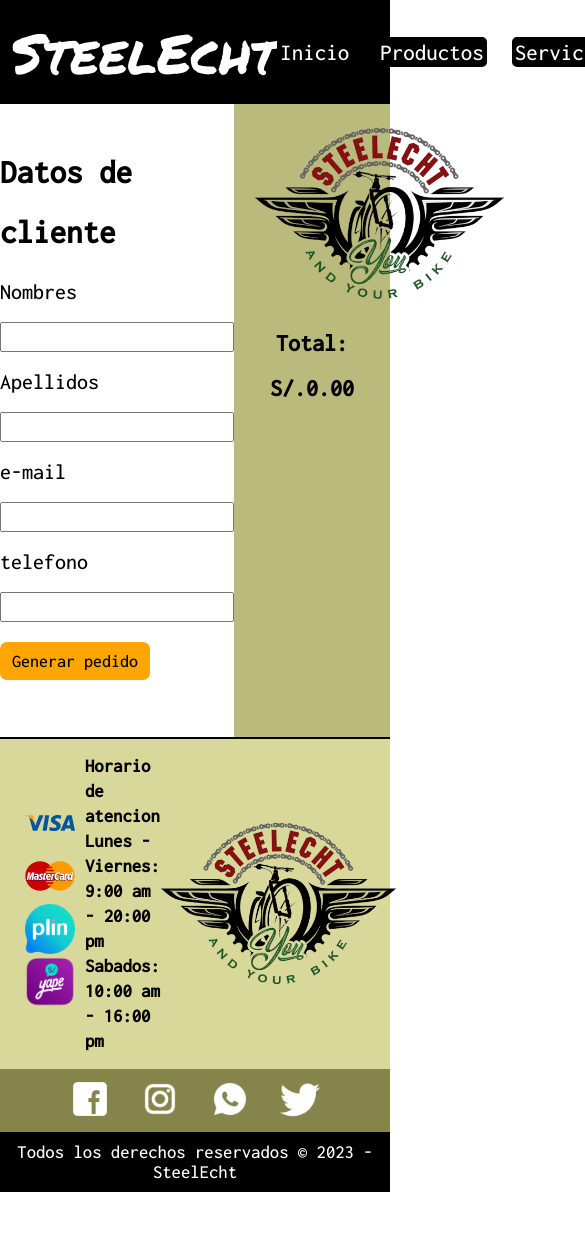
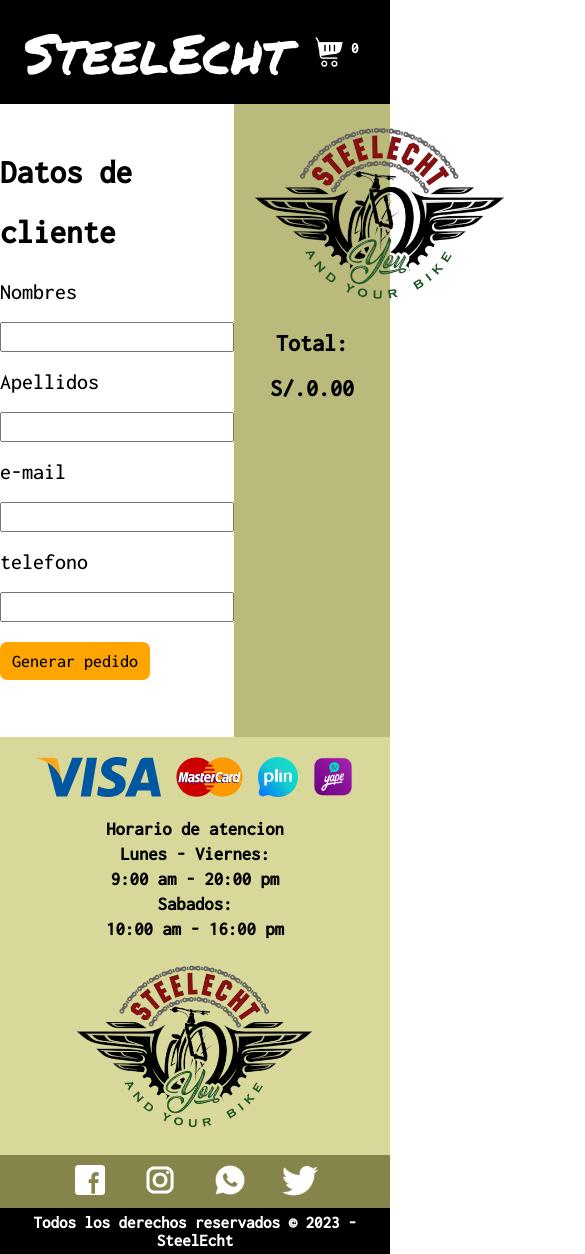
Before and after one commit to LuisCondori98/project-react, a React (Create React App) app: page /checkout in a window 390 px wide. Shown: the top 1254 px of the page, 585 px wide, since content can reach past the window. Before the commit the page ends 1192 px from the top, so only its background shows below. Built offline with nearby package versions, Linux system fonts and the light colour scheme.

Commit message:
cambiando estilos para mobile

```diff
--- a/src/components/Footer/Footer.css
+++ b/src/components/Footer/Footer.css
@@ -1,3 +1,4 @@
+@media (min-width: 1200px) {
     .footer-i {
         background-color:#d8d89b;
         border-top: black solid 2px;
@@ -39,3 +40,46 @@
         padding: 10px;
         font-weight: 100;
     }
+}
+
+@media (max-width: 480px) {
+    .footer-i {
+        background-color: #d8d89b;
+        text-align: center;
+    }
+
+    .container-footer {
+        padding: 20px;
+    }
+
+    .container-footer .bancos {
+        display: flex;
+        justify-content: center;
+        gap: 15px;
+    }
+
+    .container-footer .bancos .i-banco {
+        height: 40px;
+    }
+
+    .horarios {
+        margin: 20px 0px;
+    }
+
+    .redes {
+        background-color: #84844b;
+    }
+
+    .redes .redes-item {
+        margin: 0px 10px;
+        height: 50px;
+        padding: 7px;
+    }
+
+    .copyright {
+        background-color: black;
+        color: white;
+        padding: 5px;
+        font-size: 17px;
+    }
+}
--- a/src/components/Footer/Footer.jsx
+++ b/src/components/Footer/Footer.jsx
@@ -11,7 +11,7 @@ const Footer = () => {
                     <img className="i-banco" src="../../images/plin-logo.png" />
                     <img className="i-banco" src="../../images/yape-logo.png" />
                 </div>
-                <div>
+                <div className="horarios">
                     <ul style={{lineHeight: "25px"}}>
                         <li><h3>Horario de atencion</h3></li>
                         <li><h3>Lunes - Viernes:</h3></li>
--- a/src/components/ItemMarcas/ItemMarcas.css
+++ b/src/components/ItemMarcas/ItemMarcas.css
@@ -1,3 +1,4 @@
+@media (min-width: 1200px) {
     .container-marcas {
         display: grid;
         grid-template-columns: repeat(4, 1fr);
@@ -17,3 +18,19 @@
     .container-marcas img:hover {
         transform: scale(1.1);
     }
+}
+
+@media (max-width: 480px) {
+    .container-marcas {
+        display: grid;
+        grid-template-columns: repeat(2, 1fr);
+        place-items: center;
+        grid-gap: 15px;
+    }
+
+    .container-marcas img {
+        height: 90px;
+        width: 80%;
+        border-radius: 20px;
+    }
+}
--- a/src/components/TextEmergente/TextEmergente.css
+++ b/src/components/TextEmergente/TextEmergente.css
@@ -1,3 +1,5 @@
+
+@media (min-width: 1200px) {
     .text-emergente {
         display: flex;
         justify-content: space-evenly;
@@ -25,3 +27,35 @@
         background-color: white;
         color: red;
     }
+}
+
+@media (min-width: 0px) and (max-width: 480px) {
+    .text-emergente {
+        align-items: center;
+        background-color: rgb(191, 0, 0);
+        color: white;
+        padding: 5px;
+        text-align: center;
+    }
+
+    .text-emergente h2 {
+        font-size: 16px;
+        width: 60%;
+        margin: auto;
+    }
+
+    .label-textEmergente {
+        color: white;
+        font-family: 'Permanent Marker', cursive;
+        font-size: 12px;
+    }
+
+    .delete {
+        width: 30px;
+        font-size: 25px;
+        cursor: pointer;
+        position: absolute;
+        right: 0;
+        top: 13vh;
+    }
+}
--- a/src/components/navbar/NavBar.css
+++ b/src/components/navbar/NavBar.css
@@ -44,3 +44,9 @@
 .navbar-list .list-item:hover {
     text-decoration: overline;
 }
+
+@media (max-width: 480px) {
+    .navbar-list {
+        display: none;
+    }
+}
--- a/src/components/pages/index/Index.css
+++ b/src/components/pages/index/Index.css
@@ -1,3 +1,4 @@
+@media (min-width: 1200px) {
     .container {
         text-align: center;
         overflow: hidden;
@@ -37,3 +38,32 @@
         transition: all 0.3s ease-in-out;
         filter: grayscale(50%);
     }
+}
+
+@media (min-width: 0px) and (max-width: 480px) {
+    .container .container-banner {
+        background-image: url("/public/images/banner.jpg");
+        background-size: cover;
+        background-position: right;
+        background-repeat: no-repeat;
+        height: 200px;
+        display: flex;
+        justify-content: start;
+        align-items: center;
+    }
+
+    .container .container-banner .banner-logo{
+        height: 120px;
+    }
+
+    .container .container-video {
+        background-color: black;
+    }
+
+    .container .container-video video {
+        height: 220px;
+        transition: all 0.3s ease-in-out;
+        filter: grayscale(50%);
+        width: 100%;
+    }
+}
```
Lines whose indentation alone changed are shown as unchanged.
